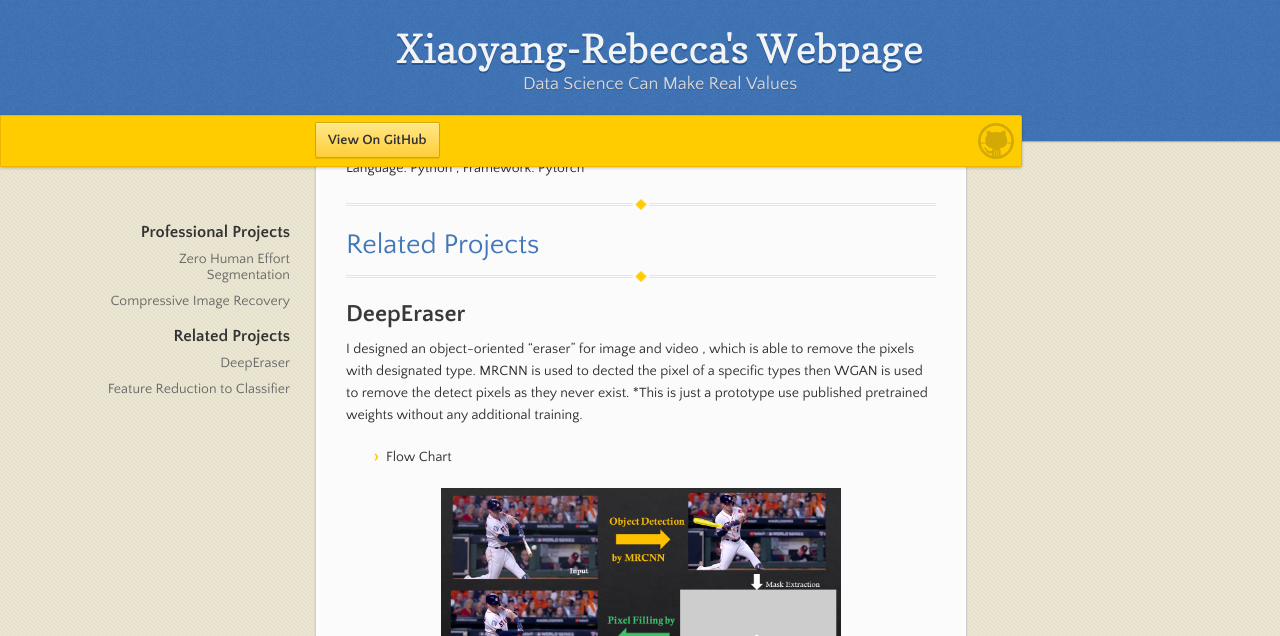
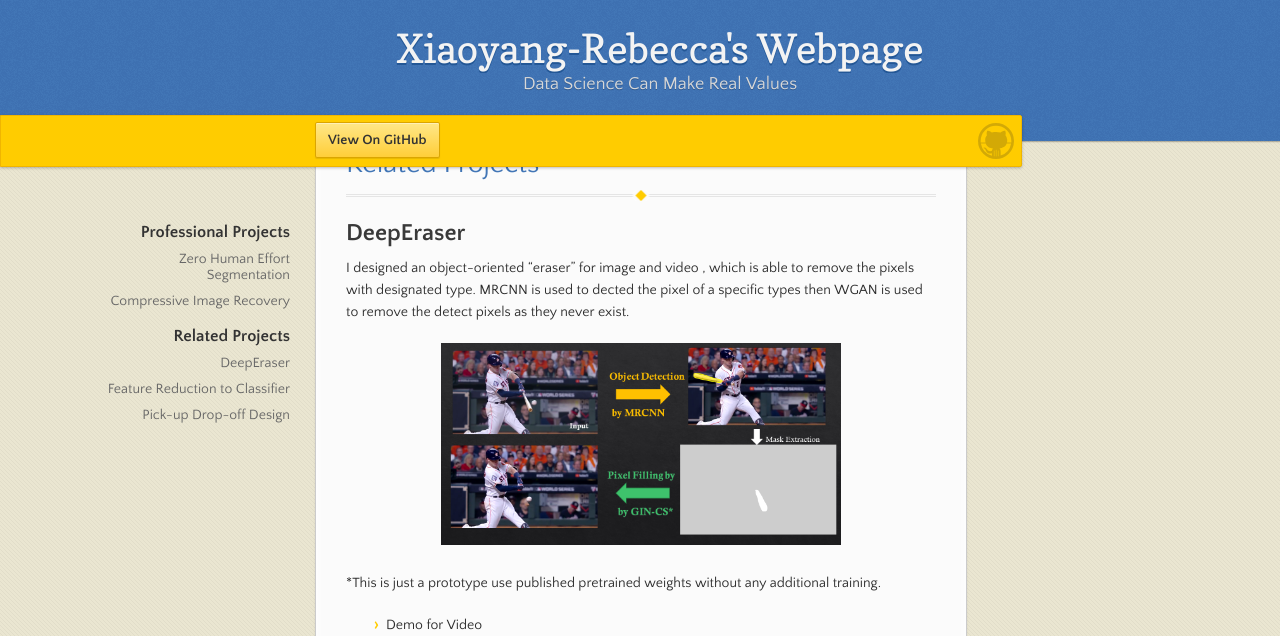
Before and after one commit to Xiaoyang-Rebecca/xiaoyang-rebecca.github.io, a Jekyll site: the page built from index.md, in a window 1280 px wide and 1400 px high, scrolled down 1829 px, cut to the strip 0-636 px from the top of the window. Built offline with Jekyll 4.4.1, drawn with Linux system fonts in a browser that asks for light colours; our own code applies the rules of GitHub Pages for plain Markdown files; some of the changed text lies outside the part shown.

Commit message:
PD world

```diff
--- a/index.md
+++ b/index.md
@@ -1,5 +1,4 @@
 <img src="./figures/Rebeccca%20li.jpg" width="100" class="inline"/>
-
 
 
    Hello, I am Rebecca Li, Ph.D. at University of Houston and a experienced Data Scientist. I have published in top-tier AI conferences (NIPS, MICCAI) and Journals on Deep Learning, Machine Learning, and Computer Visions.
@@ -15,7 +14,7 @@
 
 We innovatively proposed an efficient unsupervised learning framework to segment nuclei robustly without the need of human annotations. We first use an iterative training process to improve segmentation quality without human labels. Then we introduce a background boosting technique to enhance the segmentation accuracy. We achieved high fidelity segmentation especially among crowed objects, and IoU improved by 3% compared to original MRCNN
 
-<p align="right"><img src="./figures/Segmentation.PNG" width="500" class="inline"/></p>
+<p align="center"><img src="./figures/Segmentation.PNG" width="500" class="inline"/></p>
 
 - Advisors: Badri Roysam, Hien Nguyen
 - Datail: [[Grace Hopper Celebration 2020 Poster]](https://www.researchgate.net/publication/342663998_Toward_Zero_Human_Efforts_Iterative_Training_Framework_for_Noisy_Segmentation_Label "Grace Hopper Celebration Poster")
@@ -26,13 +25,11 @@
 
 Seismic image acquisition can be time and economic costs. We adopted an appropriately designed Wasserstein generative adversarial network on compressed seismic image recovery. We first trained a pixel inpainting network on several historical surveys, and then propose a non-uniform sampling recommendation based on the evaluation of reconstructed seismic images and metrics. Our results show approximately 300 times faster than the conventional method, and better seismic reconstruction accuracy than the original GAN network.
 
-<p align="right"><img src="./figures/Compression.png"  width="500" class="inline"/></p>
+<p align="center"><img src="./figures/Compression.png" width="400" class="inline"/></p>
 
 - Mentors:  Nikolaos Mitsakos, Ping Lu
 - Detail: [[NIPS 2019 Workshop Poster]](https://openreview.net/forum?id=Hyleh7hqUH) , [[The leading Edge Jornal]](https://www.researchgate.net/publication/337686701_Seismic_compressive_sensing_by_generative_inpainting_network_Toward_an_optimized_acquisition_survey)
-
-
-Language: Python      ;   Framework: Pytorch
+- Language: Python      ;   Framework: Pytorch
 
 
 --------------
@@ -41,12 +38,11 @@
 ## DeepEraser
 
 I designed an object-oriented "eraser" for image and video , which is able to remove the pixels with designated type. MRCNN is used to dected the pixel of a specific types then WGAN is used to remove the detect pixels as they never exist.
+
+<p align="center"><img src="./figures/Slide3.PNG" width="400" class="inline"/></p>
 *This is just a prototype use published pretrained weights without any additional training.
 
-- Flow Chart
-<p align="center"><img src="./figures/Slide3.PNG" width="400" class="inline"/></p>
-
-- Video
+- Demo for Video
 <p align="center">
 <img src="./figures/clip1_borded.gif" width="250" class="inline"/>
 <img src="./figures/clip1_erased.gif" width="250" class="inline"/></p>
@@ -55,8 +51,17 @@
 
 ## Feature Reduction to Classifier
 
-Feature reduction is a common pre-processing step on high dimentional image classifcation. Our case study focused on revealing the influence of 4 common feature redution methods (PCA,LDA and their kernel versions) to 4 diffenrent types of classifier (SVM, ML, KNN, GMM). Our experiments shows that SVM performed the most robust to the increasing of dimensional space, and SVM and LDA are more sensitive to noises.
+The case study revealed the influence of 4 common feature redution methods (PCA,LDA and their kernel versions) to 4 diffenrent types of classifier (SVM, ML, KNN, GMM). Our experiments shows that SVM performed the most robust to the increasing of dimensional space, and SVM and LDA are more sensitive to noises.
 
-<p align="right"><img src="./figures/fselection.png"  width="500" class="inline"/></p>
+<p align="center"><img src="./figures/fselection.png"  width="500" class="inline"/></p>
 
 - [[Report]](https://www.researchgate.net/publication/308927930_Comparison_of_Feature_Reduction_Approaches_and_Classification_Approaches_for_Pattern_Recognition), [[matlab code]]("https://github.com/Xiaoyang-Rebecca/PatternRecognition_Matlab")
+
+
+## Pick-up Drop-off Design
+
+We use reinforcement learning to design a route from the agent so that it could use the least steps to send all the blocks to drop-off cells. A basic Q learning method has deploit. We also designed a  visulization module to display the Q values in real-time.
+
+<p align="center"><img src="./figures/pd.gif"  width="400" class="inline"/></p>
+
+- [[Report]](https://www.researchgate.net/publication/310607210_Learning_Paths_from_Feedback_Using_Q-Learning_for_PD_world), [[C++/matlab code]]("https://github.com/Xiaoyang-Rebecca/Artificial-intelligent")
```
Also changed, not shown: figures/pd.gif (added).
